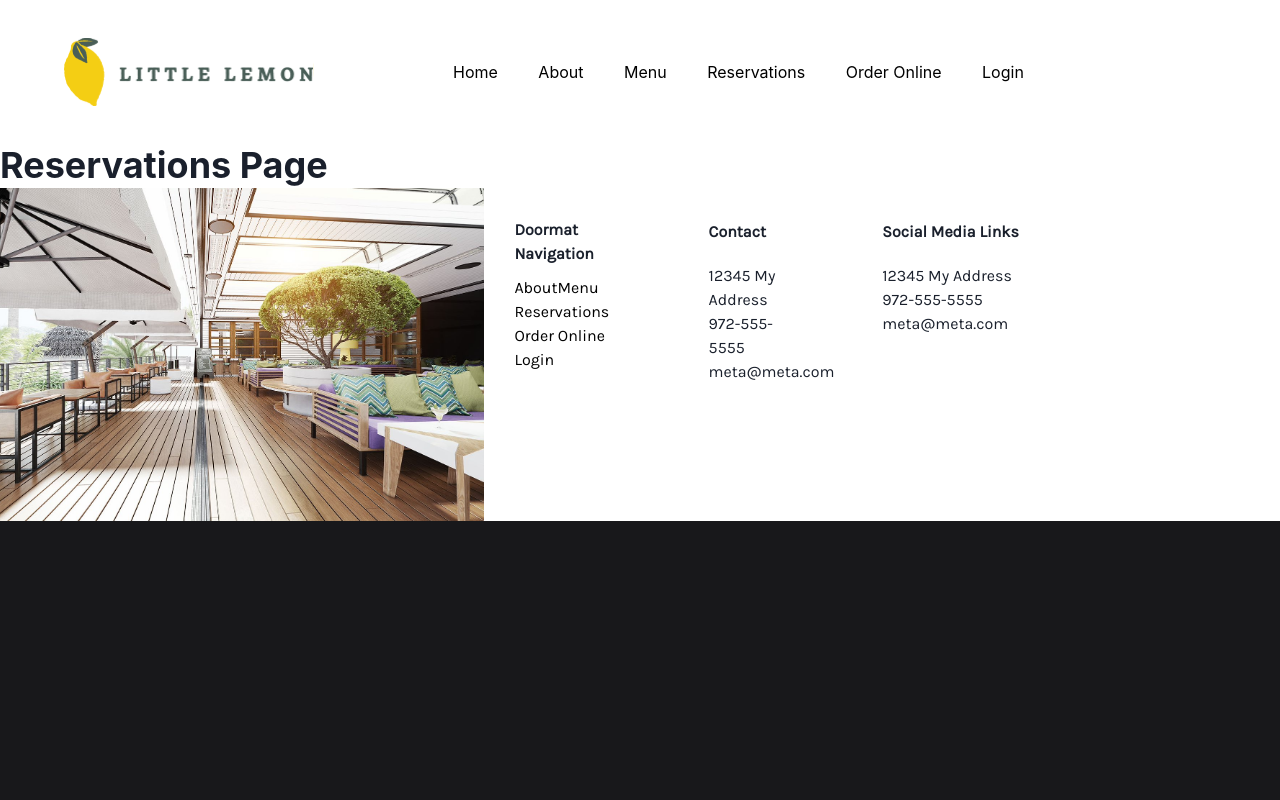
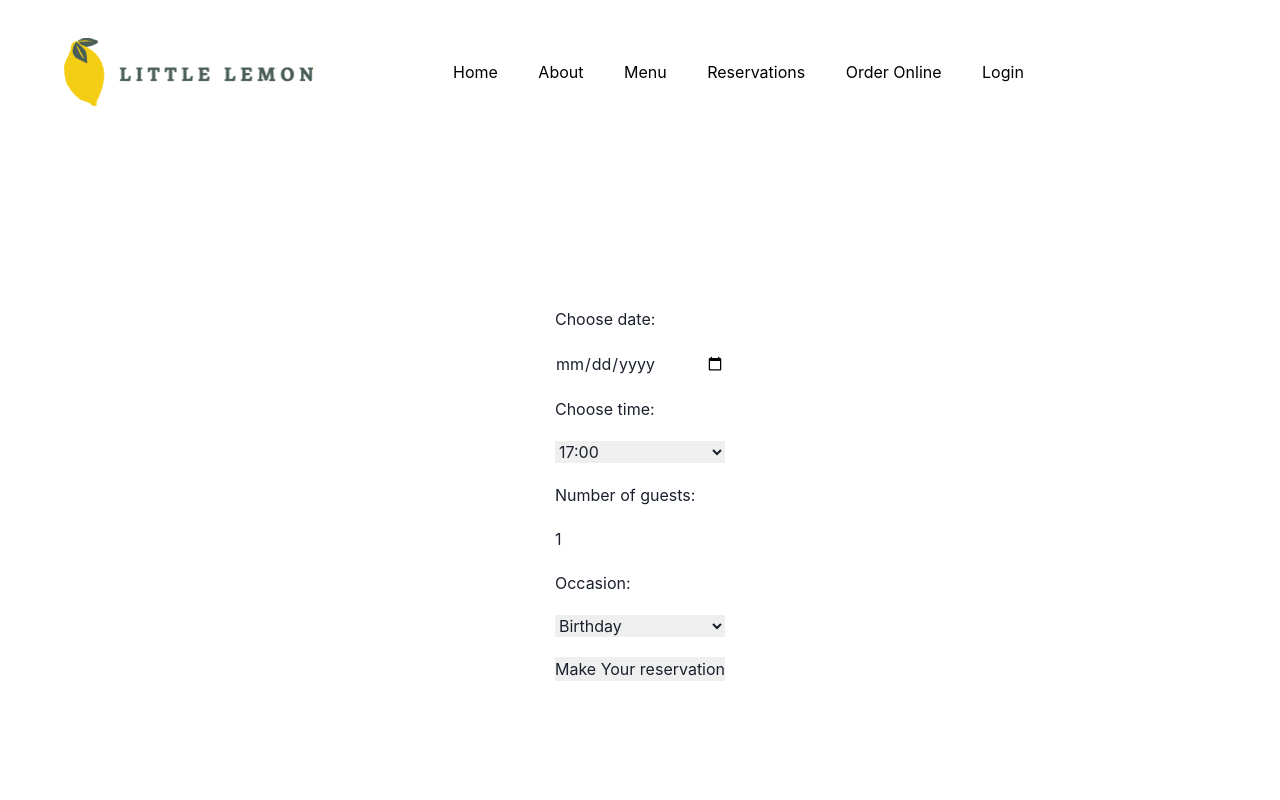
Before and after one commit to kirkrohani/meta-capstone, a React (Create React App) app: page /reservations in a window 1280 px wide. Shown: the top 800 px of the page. Built offline with nearby package versions, Linux system fonts and the light colour scheme; a web font is replaced by a local one.

Commit message:
added bookingreducer updated reservations form/page to use the bookingReducer to determine available times

```diff
--- a/src/App.js
+++ b/src/App.js
@@ -1,6 +1,7 @@
 import './index.css';
 
 import { Route, Routes } from "react-router-dom";
+import { useReducer, useState } from 'react';
 
 import { AlertProvider } from "./context/alertContext";
 import { ChakraProvider } from "@chakra-ui/react";
@@ -10,9 +11,12 @@ import HomePage from "./pages/Home/HomePage";
 import LoginPage from './pages/LoginPage'
 import MenuPage from './pages/MenuPage';
 import OrderOnlinePage from './pages/OrderOnlinePage'
-import ReservationsPage from './pages/ReservationsPage'
+import ReservationsPage from './pages/Reservations/ReservationsPage'
+import { bookingsReducer } from './reducers/bookingsReducer';
 
 function App() {
+  const [state, dispatch] = useReducer(bookingsReducer, {});
+
   return (
     <ChakraProvider>
       <AlertProvider>
@@ -21,7 +25,7 @@ function App() {
           <Routes>
             <Route path="/"  element={<HomePage />} />
             <Route path="/menu" element={<MenuPage />} />
-            <Route path="/reservations"  element={<ReservationsPage />} />
+            <Route path="/reservations" element={<ReservationsPage bookingSlots={state} updateBookingSlots={dispatch} />} />
             <Route path="/order-online" element={<OrderOnlinePage />} />
             <Route path="/login"  element={<LoginPage />} />
           </Routes>
--- /dev/null
+++ b/src/pages/Reservations/Reservations.styles.css
@@ -0,0 +1,16 @@
+.reservations-page {
+  min-height: 700px;
+  display: flex;
+  flex-direction: column;
+  justify-content: center;
+  align-items: center;
+}
+#reservations-form {
+  display: grid;
+  max-width: 400px;
+  gap: 20px;
+}
+
+/*
+style="display: grid; max-width: 200px; gap: 20px"
+*/
--- /dev/null
+++ b/src/pages/Reservations/ReservationsForm.jsx
@@ -0,0 +1,73 @@
+import './Reservations.styles.css';
+
+import React, { useReducer, useState } from "react";
+
+import { availableTimes } from '../../reducers/bookingsReducer';
+
+const ReservationsForm = ({bookingSlots, updateBookingSlots}) => {
+  const [date, setDate] = useState('');
+  const [time, setTime] = useState('');
+  const [numberOfGuests, setNumberOfGuests] = useState(1);
+  const [occassion, setOccassion] = useState('Birthday');
+  const availableBookingSlots = bookingSlots[date] || availableTimes;
+
+  const dateChange = (e) => {
+    console.log('dateChange: ', e.target.value);
+    setDate(e.target.value);
+    console.log('Available Booking Slots: ', bookingSlots[date]);
+  }
+
+  const timeChange = (e) => {
+    console.log('timeChange: ', e.target.value);
+    setTime(e.target.value);
+  }
+
+  const numberOfGuestsChange = (e) => {
+    console.log('numberOfGuestsChange: ', e.target.value);
+    setNumberOfGuests(e.target.value);
+  }
+
+  const occassionChange = (e) => {
+    console.log('setOccassion: ', e.target.value);
+    setOccassion(e.target.value);
+  }
+
+  const resetToDefaults = () => {
+    setDate('');
+    setTime('');
+    setNumberOfGuests(1);
+    setOccassion('Birtday');
+  }
+
+  const submitReservation = (e) => {
+    e.preventDefault();
+    console.log('submitting: ', date, time, numberOfGuests, occassion);
+    updateBookingSlots({
+      type: 'create-reservation',
+      date: date,
+      time: time
+    });
+    resetToDefaults();
+  }
+
+  return (
+    <form id="reservations-form" onSubmit={submitReservation}>
+      <label htmlFor="res-date">Choose date:</label>
+      <input type="date" id="res-date" onChange={dateChange} value={date} />
+      <label htmlFor="res-time">Choose time:</label>
+      <select id="res-time " onChange={timeChange} value={time}>
+        {availableBookingSlots.map(time => <option key={time}>{time}</option> )}
+      </select>
+      <label htmlFor="guests">Number of guests:</label>
+      <input type="number" value={numberOfGuests}  placeholder="1" min="1" max="10" id="guests" onChange={numberOfGuestsChange} />
+      <label htmlFor="occasion">Occasion:</label>
+      <select id="occasion" onChange={occassionChange} value={occassion}>
+          <option key="Birthday">Birthday</option>
+          <option key="Anniversary">Anniversary</option>
+      </select>
+      <input type="submit" value="Make Your reservation" />
+    </form>
+  );
+}
+
+export default ReservationsForm;
--- /dev/null
+++ b/src/pages/Reservations/ReservationsPage.jsx
@@ -0,0 +1,14 @@
+import './Reservations.styles.css';
+
+import React from "react";
+import ReservationsForm from "./ReservationsForm";
+
+const ReservationsPage = ({ bookingSlots, updateBookingSlots }) => {
+  return (
+    <div className="reservations-page">
+      <ReservationsForm bookingSlots={bookingSlots} updateBookingSlots={updateBookingSlots} />
+    </div>
+  )
+}
+
+export default ReservationsPage;
--- a/src/pages/ReservationsPage.jsx
+++ /dev/null
@@ -1,14 +0,0 @@
-import { Heading } from "@chakra-ui/react";
-import React from "react";
-
-const ReservationsPage = () => {
-  return (
-    <div>
-      <Heading as="h1" id="reservations-page">
-        Reservations Page
-      </Heading>
-    </div>
-  )
-}
-
-export default ReservationsPage;
--- /dev/null
+++ b/src/reducers/bookingsReducer.js
@@ -0,0 +1,24 @@
+const availableTimes = ['17:00', '17:30', '18:00', '18:30', '19:00', '20:00', '21:00', '22:00'];
+
+function bookingsReducer(state, action) {
+  console.log('inside bookingsReducer w/action: ', state, action);
+  const selectedDate = action.date;
+  switch (action.type) {
+    case 'create-reservation': {
+      const availableTimesByDate = state[selectedDate] ? state[selectedDate].filter(timeSlot => timeSlot !== action.time) : availableTimes.filter(timeSlot => timeSlot !== action.time);
+      const updatedState = { ...state };
+      updatedState[selectedDate] = availableTimesByDate;
+      return updatedState;
+    }
+    case 'cancel-reservation': {
+      const updatedState = { ...state };
+      updatedState[selectedDate] = [...state[selectedDate], action.time];
+      return updatedState;
+    }
+    default: {
+      throw Error('Unknown action: ' + action.type);
+    }
+  }
+}
+
+export { availableTimes, bookingsReducer };
```
